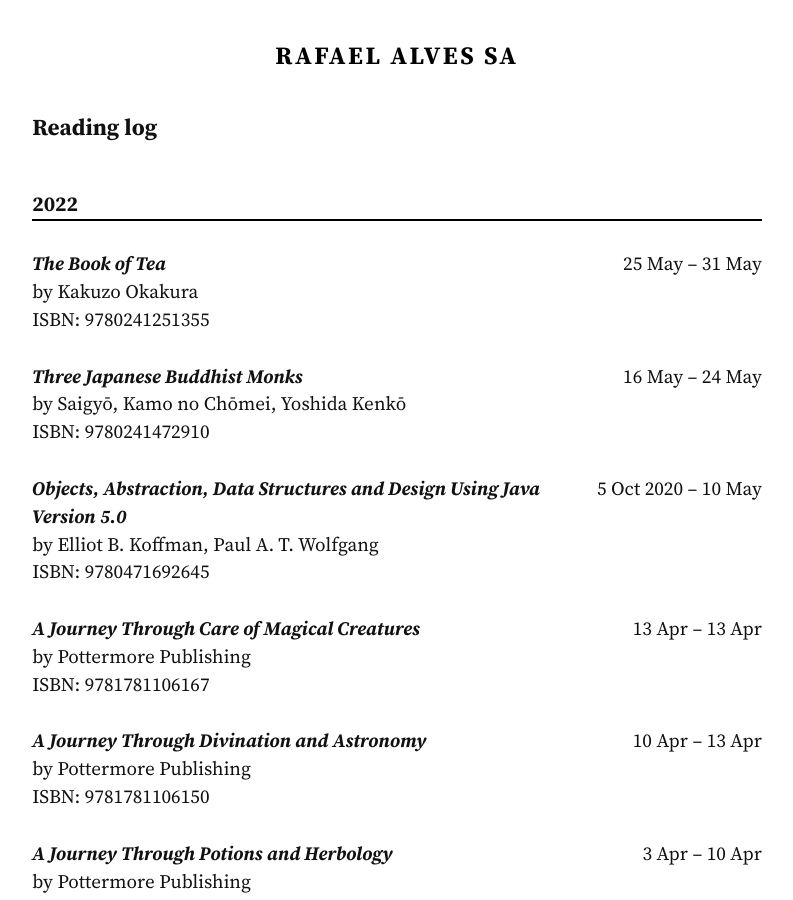
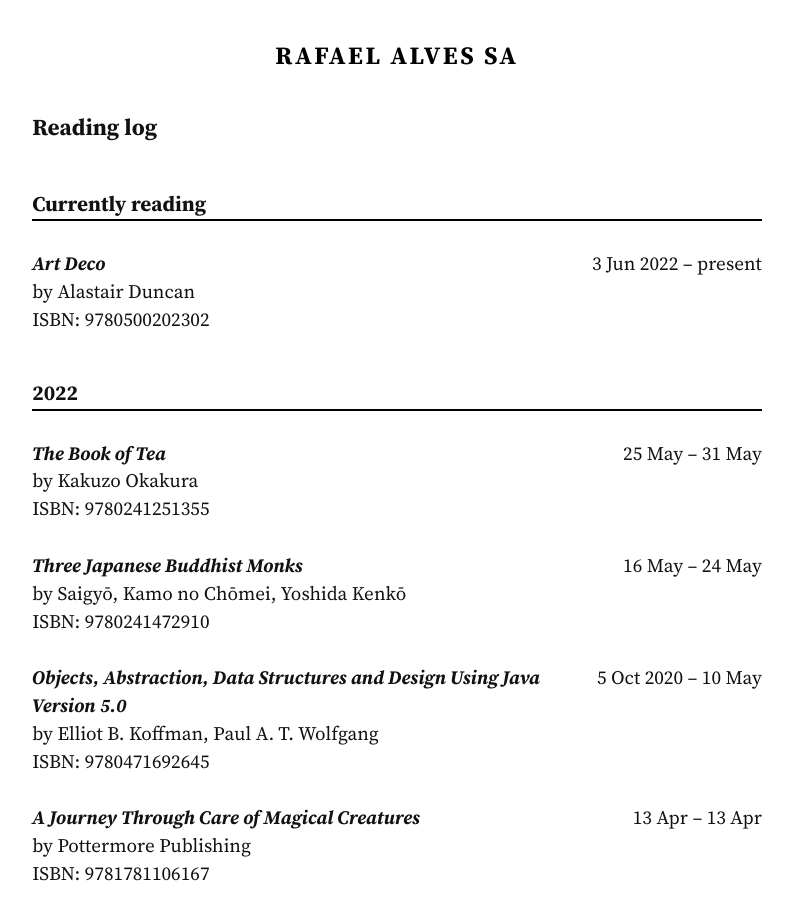
Before and after one commit to rafaelalvessa/rafael.me.uk, a Jekyll site: the page built from reading_log.md, in a window 1280 px wide and 900 px high. Shown: the whole window, without its empty margins (243-1036 px from the left). Built offline with Jekyll 4.4.1, drawn with Linux system fonts in a browser that asks for light colours.

Commit message:
Add Art Deco to currently reading

```diff
--- a/_data/reading_log.yaml
+++ b/_data/reading_log.yaml
@@ -1,3 +1,10 @@
+Currently reading:
+
+- author: Alastair Duncan
+  date_started: 3 Jun 2022
+  isbn: 9780500202302
+  title: Art Deco
+
 2022:
 
 - author: Kakuzo Okakura
```
